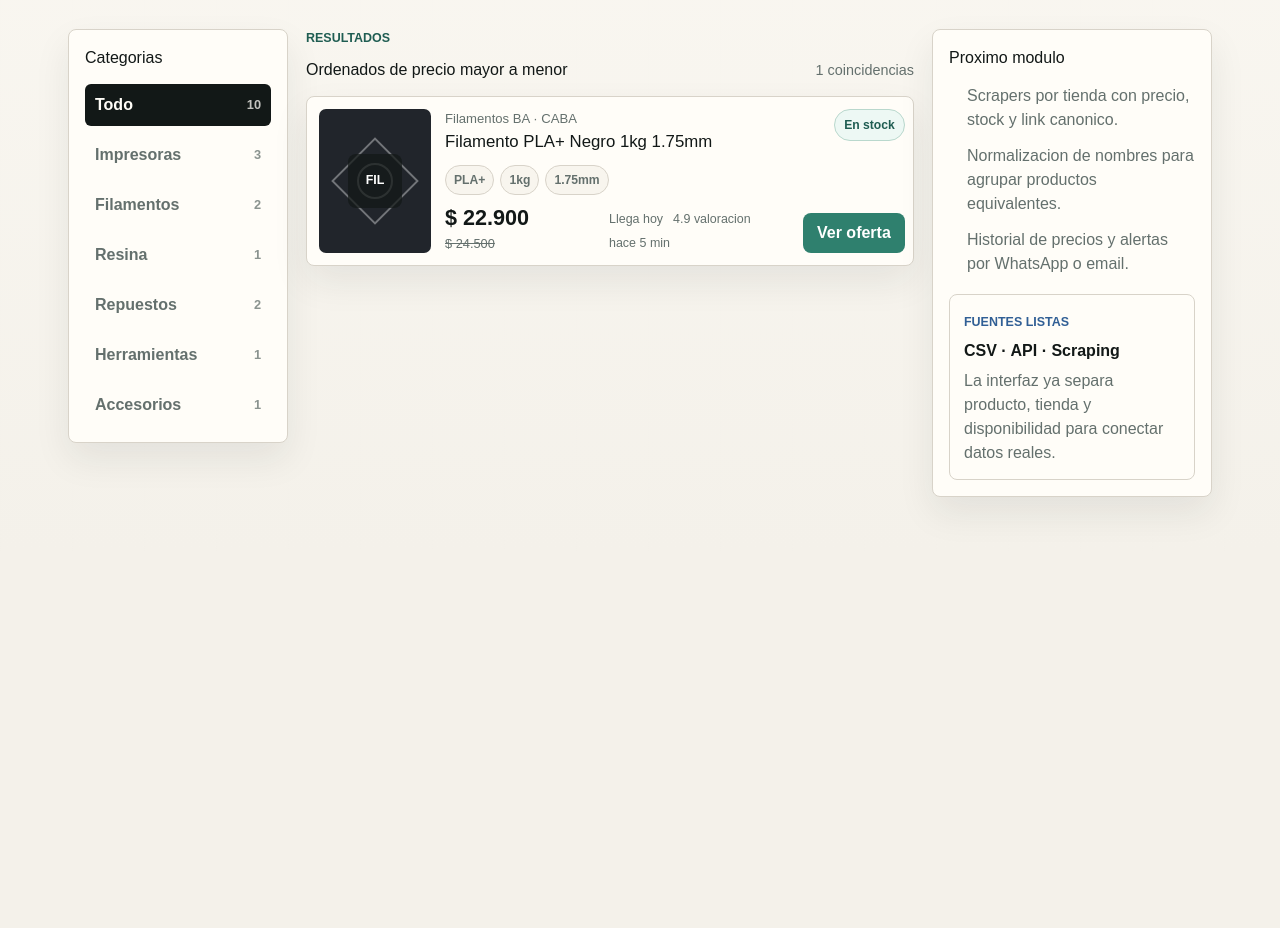
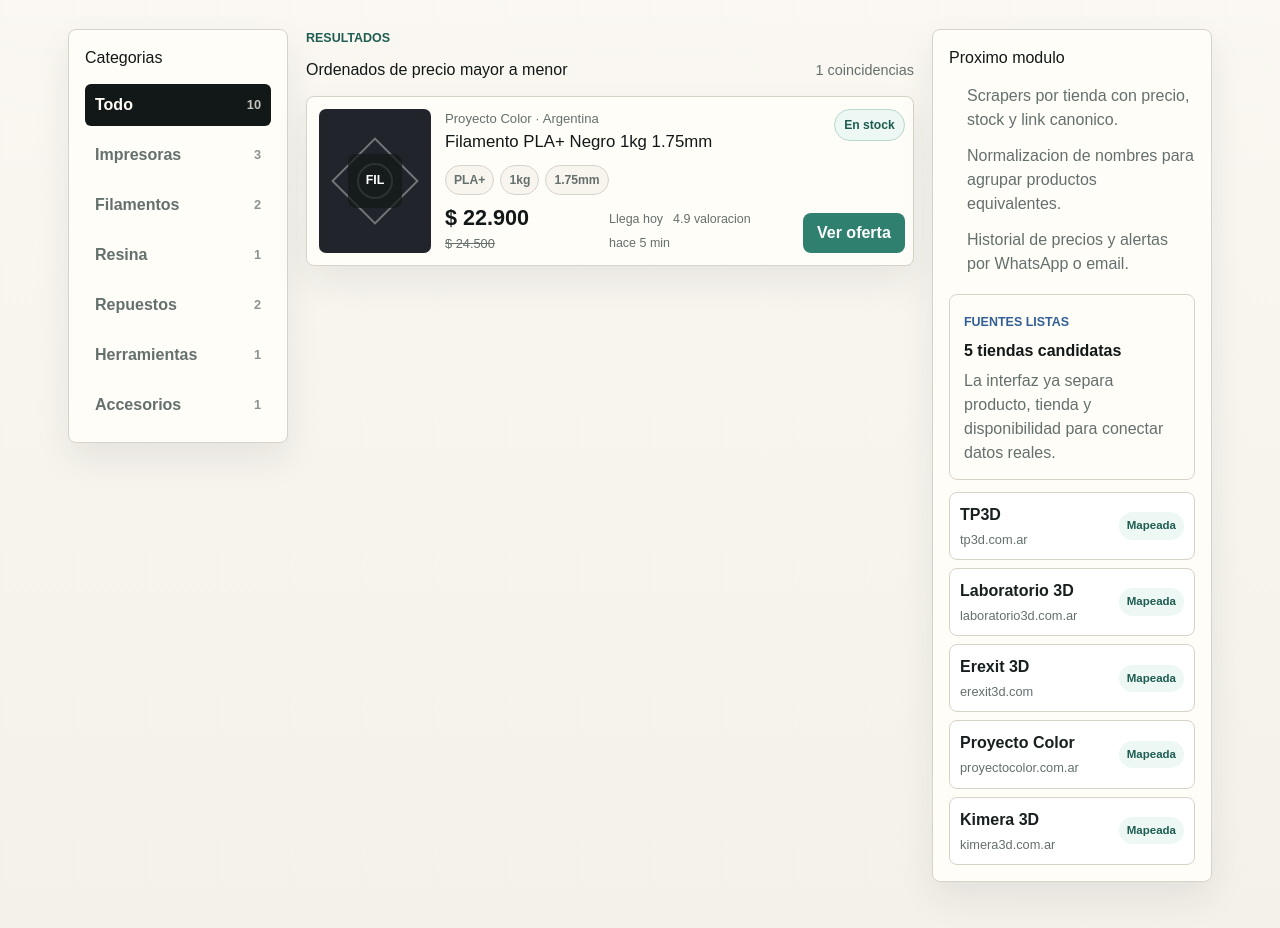
Before and after one commit to santi-loc/ruta3d, a Next.js app: page / in a window 1280 px wide. Shown: the part 718-1646 px from the top of the page. Before the commit the page ends 1269 px from the top, so only its background shows below. Built offline with nearby package versions, Linux system fonts and the light colour scheme.

Commit message:
Add initial 3D printing store sources

```diff
--- a/app/globals.css
+++ b/app/globals.css
@@ -575,6 +575,56 @@ select {
   line-height: 1.5;
 }
 
+.source-list {
+  display: grid;
+  gap: 8px;
+  margin-top: 12px;
+}
+
+.source-list a {
+  display: flex;
+  align-items: center;
+  justify-content: space-between;
+  gap: 10px;
+  min-height: 54px;
+  border: 1px solid var(--line);
+  border-radius: 8px;
+  background: #ffffff;
+  padding: 10px;
+}
+
+.source-list a:hover {
+  border-color: #9fbeb4;
+}
+
+.source-list span {
+  display: grid;
+  min-width: 0;
+  gap: 3px;
+}
+
+.source-list strong,
+.source-list small {
+  overflow: hidden;
+  text-overflow: ellipsis;
+  white-space: nowrap;
+}
+
+.source-list small {
+  color: var(--muted);
+}
+
+.source-list em {
+  flex: 0 0 auto;
+  border-radius: 999px;
+  background: #edf8f4;
+  color: var(--green-dark);
+  padding: 5px 8px;
+  font-size: 0.72rem;
+  font-style: normal;
+  font-weight: 900;
+}
+
 .empty-state {
   padding: 28px;
   text-align: center;
--- a/app/page.tsx
+++ b/app/page.tsx
@@ -20,6 +20,13 @@ type Product = {
   url: string;
 };
 
+type StoreSource = {
+  name: string;
+  domain: string;
+  url: string;
+  status: "Pendiente" | "Mapeada";
+};
+
 const categories = [
   "Todo",
   "Impresoras",
@@ -30,174 +37,199 @@ const categories = [
   "Accesorios",
 ];
 
-const stores = [
-  "Todas",
-  "3D Lab",
-  "PrintParts",
-  "Filamentos BA",
-  "Maker Shop",
-  "Tecno3D",
-  "Resina Norte",
+const storeSources: StoreSource[] = [
+  {
+    name: "TP3D",
+    domain: "tp3d.com.ar",
+    url: "https://tp3d.com.ar",
+    status: "Mapeada",
+  },
+  {
+    name: "Laboratorio 3D",
+    domain: "laboratorio3d.com.ar",
+    url: "https://laboratorio3d.com.ar",
+    status: "Mapeada",
+  },
+  {
+    name: "Erexit 3D",
+    domain: "erexit3d.com",
+    url: "https://erexit3d.com",
+    status: "Mapeada",
+  },
+  {
+    name: "Proyecto Color",
+    domain: "proyectocolor.com.ar",
+    url: "https://proyectocolor.com.ar",
+    status: "Mapeada",
+  },
+  {
+    name: "Kimera 3D",
+    domain: "kimera3d.com.ar",
+    url: "https://kimera3d.com.ar",
+    status: "Mapeada",
+  },
 ];
+
+const stores = ["Todas", ...storeSources.map((source) => source.name)];
 
 const products: Product[] = [
   {
     id: 1,
     name: "Bambu Lab A1 Combo",
     category: "Impresoras",
-    store: "3D Lab",
+    store: "TP3D",
     price: 1329000,
     previousPrice: 1395000,
     stock: "En stock",
-    city: "CABA",
+    city: "Argentina",
     rating: 4.8,
     shipping: "Envio gratis",
     updated: "hace 8 min",
     tags: ["FDM", "multicolor", "220x220x250"],
     color: "#4f8f82",
-    url: "#",
+    url: "https://tp3d.com.ar",
   },
   {
     id: 2,
     name: "Creality K1C",
     category: "Impresoras",
-    store: "Tecno3D",
+    store: "Laboratorio 3D",
     price: 1048000,
     stock: "Pocas unidades",
-    city: "Cordoba",
+    city: "Argentina",
     rating: 4.6,
     shipping: "Retiro o envio",
     updated: "hace 21 min",
     tags: ["CoreXY", "carbono", "300 C"],
     color: "#2f6fbc",
-    url: "#",
+    url: "https://laboratorio3d.com.ar",
   },
   {
     id: 3,
     name: "Anycubic Photon Mono M5s Pro",
     category: "Impresoras",
-    store: "Resina Norte",
+    store: "Erexit 3D",
     price: 938500,
     previousPrice: 1012000,
     stock: "Consultar",
-    city: "Salta",
+    city: "Argentina",
     rating: 4.5,
     shipping: "A coordinar",
     updated: "hace 1 h",
     tags: ["SLA", "14K", "resina"],
     color: "#8f5aa6",
-    url: "#",
+    url: "https://erexit3d.com",
   },
   {
     id: 4,
     name: "Filamento PLA+ Negro 1kg 1.75mm",
     category: "Filamentos",
-    store: "Filamentos BA",
+    store: "Proyecto Color",
     price: 22900,
     previousPrice: 24500,
     stock: "En stock",
-    city: "CABA",
+    city: "Argentina",
     rating: 4.9,
     shipping: "Llega hoy",
     updated: "hace 5 min",
     tags: ["PLA+", "1kg", "1.75mm"],
     material: "PLA+",
     color: "#21252b",
-    url: "#",
+    url: "https://proyectocolor.com.ar",
   },
   {
     id: 5,
     name: "PETG Cristal 1kg 1.75mm",
     category: "Filamentos",
-    store: "Maker Shop",
+    store: "Kimera 3D",
     price: 26800,
     stock: "En stock",
-    city: "Rosario",
+    city: "Argentina",
     rating: 4.7,
     shipping: "Envio 24/48 h",
     updated: "hace 13 min",
     tags: ["PETG", "translucido", "1kg"],
     material: "PETG",
     color: "#9bd5d0",
-    url: "#",
+    url: "https://kimera3d.com.ar",
   },
   {
     id: 6,
     name: "Resina ABS-Like Gris 1kg",
     category: "Resina",
-    store: "Resina Norte",
+    store: "Erexit 3D",
     price: 34500,
     previousPrice: 36900,
     stock: "En stock",
-    city: "Salta",
+    city: "Argentina",
     rating: 4.4,
     shipping: "Correo Argentino",
     updated: "hace 39 min",
     tags: ["ABS-like", "gris", "LCD"],
     material: "ABS-like",
     color: "#8d9198",
-    url: "#",
+    url: "https://erexit3d.com",
   },
   {
     id: 7,
     name: "Hotend all metal Spider V3",
     category: "Repuestos",
-    store: "PrintParts",
+    store: "TP3D",
     price: 73200,
     stock: "Pocas unidades",
-    city: "CABA",
+    city: "Argentina",
     rating: 4.3,
     shipping: "Retiro inmediato",
     updated: "hace 46 min",
     tags: ["hotend", "all metal", "Creality"],
     color: "#bf6b42",
-    url: "#",
+    url: "https://tp3d.com.ar",
   },
   {
     id: 8,
     name: "Boquillas MK8 pack x10 0.4mm",
     category: "Repuestos",
-    store: "Maker Shop",
+    store: "Laboratorio 3D",
     price: 7800,
     stock: "En stock",
-    city: "Rosario",
+    city: "Argentina",
     rating: 4.6,
     shipping: "Envio economico",
     updated: "hace 12 min",
     tags: ["nozzle", "0.4mm", "bronce"],
     color: "#c99a42",
-    url: "#",
+    url: "https://laboratorio3d.com.ar",
   },
   {
     id: 9,
     name: "Kit espatula + pinza + cutter",
     category: "Herramientas",
-    store: "3D Lab",
+    store: "Kimera 3D",
     price: 18400,
     stock: "En stock",
-    city: "CABA",
+    city: "Argentina",
     rating: 4.2,
     shipping: "Mercado Envios",
     updated: "hace 2 h",
     tags: ["postproceso", "starter", "kit"],
     color: "#5e747f",
-    url: "#",
+    url: "https://kimera3d.com.ar",
   },
   {
     id: 10,
     name: "Cama magnetica PEI 235x235",
     category: "Accesorios",
-    store: "Tecno3D",
+    store: "Proyecto Color",
     price: 31800,
     previousPrice: 34900,
     stock: "En stock",
-    city: "Cordoba",
+    city: "Argentina",
     rating: 4.5,
     shipping: "Envio 24/48 h",
     updated: "hace 18 min",
     tags: ["PEI", "Ender 3", "texturada"],
     color: "#d1a842",
-    url: "#",
+    url: "https://proyectocolor.com.ar",
   },
 ];
 
@@ -267,9 +299,9 @@ export default function Home() {
             <p className="eyebrow">Comparador argentino de impresion 3D</p>
             <h1>Busca una pieza, repuesto o maquina y compara tiendas en segundos.</h1>
             <p>
-              MVP navegable con catalogo inicial, filtros por rubro y tienda,
-              orden de precios, estado de stock y datos listos para conectar a
-              scrapers o feeds reales.
+              MVP navegable con las primeras tiendas candidatas cargadas:
+              TP3D, Laboratorio 3D, Erexit 3D, Proyecto Color y Kimera 3D.
+              Los precios siguen siendo demo hasta conectar cada fuente real.
             </p>
           </div>
 
@@ -343,7 +375,7 @@ export default function Home() {
         </div>
         <div>
           <strong>{stores.length - 1}</strong>
-          <span>tiendas demo</span>
+          <span>tiendas iniciales</span>
         </div>
         <div>
           <strong>{bestPrice ? price.format(bestPrice) : "-"}</strong>
@@ -445,8 +477,19 @@ export default function Home() {
           </ol>
           <div className="sync-box" id="tiendas">
             <span>Fuentes listas</span>
-            <strong>CSV · API · Scraping</strong>
+            <strong>5 tiendas candidatas</strong>
             <p>La interfaz ya separa producto, tienda y disponibilidad para conectar datos reales.</p>
+          </div>
+          <div className="source-list" aria-label="Tiendas iniciales">
+            {storeSources.map((source) => (
+              <a href={source.url} key={source.domain} target="_blank" rel="noreferrer">
+                <span>
+                  <strong>{source.name}</strong>
+                  <small>{source.domain}</small>
+                </span>
+                <em>{source.status}</em>
+              </a>
+            ))}
           </div>
         </aside>
       </section>
--- /dev/null
+++ b/store-sources.json
@@ -0,0 +1,37 @@
+[
+  {
+    "name": "TP3D",
+    "domain": "tp3d.com.ar",
+    "baseUrl": "https://tp3d.com.ar",
+    "integration": "pending-scraper",
+    "priority": 1
+  },
+  {
+    "name": "Laboratorio 3D",
+    "domain": "laboratorio3d.com.ar",
+    "baseUrl": "https://laboratorio3d.com.ar",
+    "integration": "pending-scraper",
+    "priority": 2
+  },
+  {
+    "name": "Erexit 3D",
+    "domain": "erexit3d.com",
+    "baseUrl": "https://erexit3d.com",
+    "integration": "pending-scraper",
+    "priority": 3
+  },
+  {
+    "name": "Proyecto Color",
+    "domain": "proyectocolor.com.ar",
+    "baseUrl": "https://proyectocolor.com.ar",
+    "integration": "pending-scraper",
+    "priority": 4
+  },
+  {
+    "name": "Kimera 3D",
+    "domain": "kimera3d.com.ar",
+    "baseUrl": "https://kimera3d.com.ar",
+    "integration": "pending-scraper",
+    "priority": 5
+  }
+]
```
